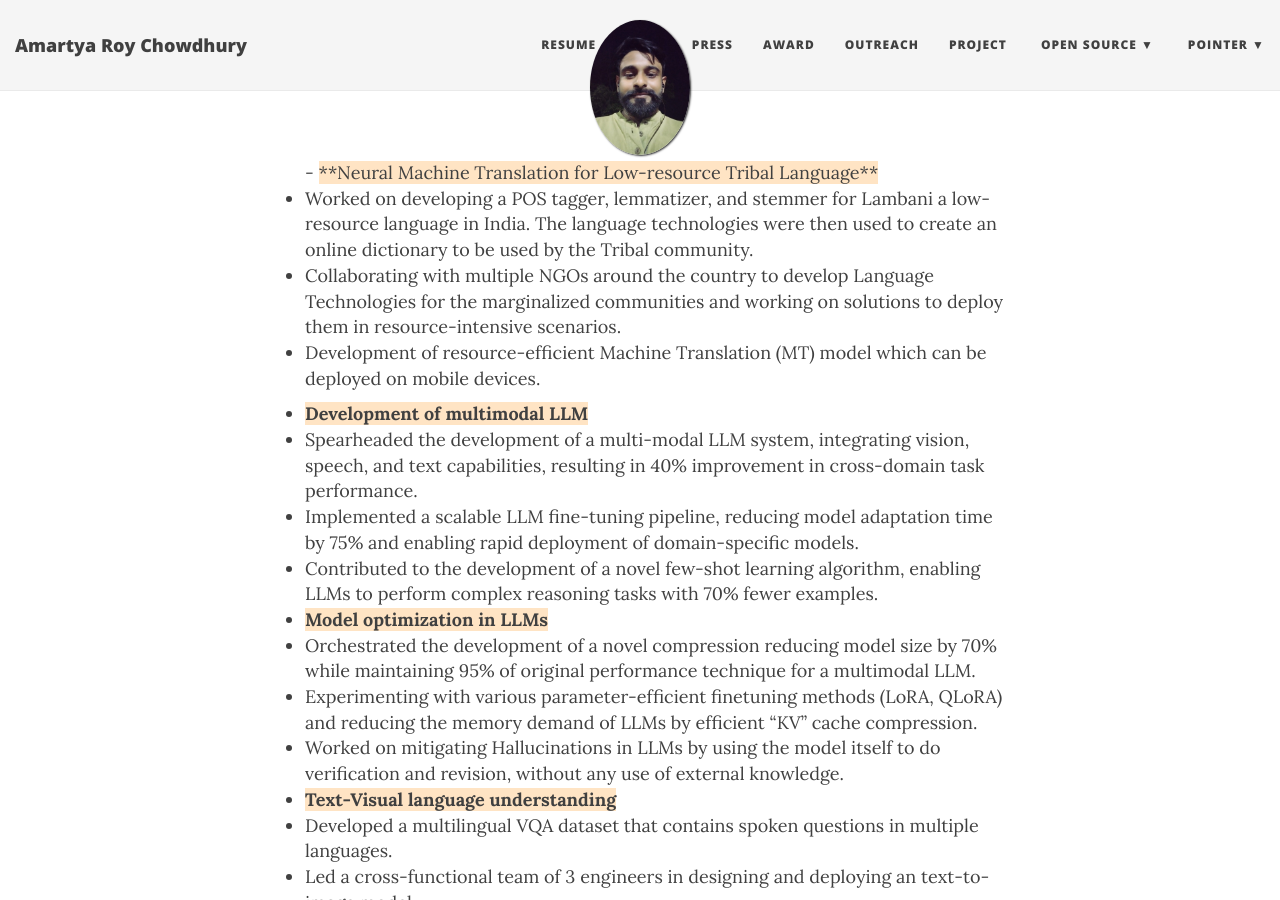
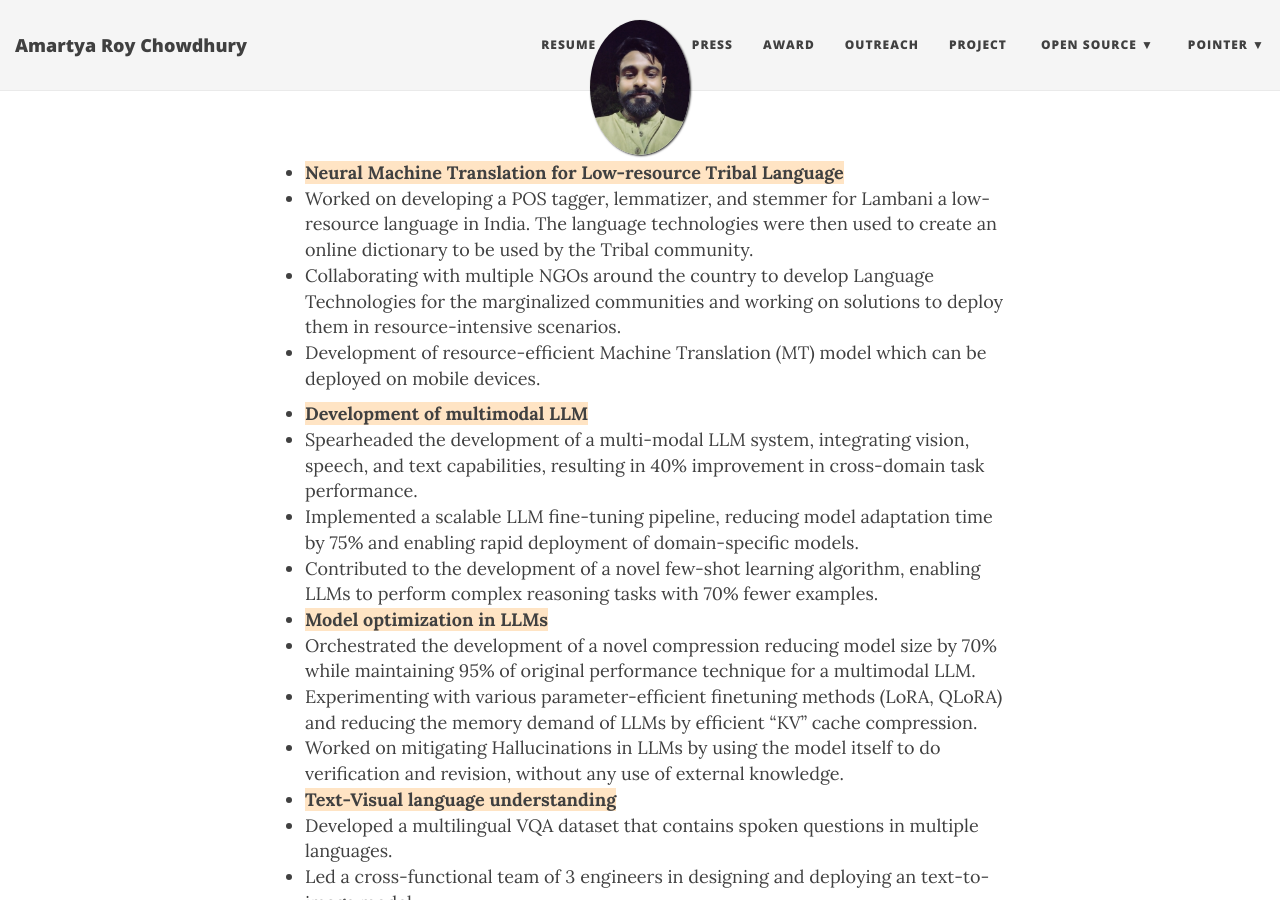
Before and after one commit to aquorio15/aquorio15.github.io, a Jekyll site: the page built from projects.md, in a window 1280 px wide and 900 px high. Built offline with Jekyll 4.4.1, drawn with Linux system fonts in a browser that asks for light colours; nearby versions of some CDN libraries.

Commit message:
Update projects.md

```diff
--- a/projects.md
+++ b/projects.md
@@ -3,7 +3,7 @@ layout: page
 title: ""
 ---
 <ul>
-- <span style="background-color: bisque">**Neural Machine Translation for Low-resource Tribal Language**</span>&nbsp;
+ <li><span style="background-color: bisque"><strong>Neural Machine Translation for Low-resource Tribal Language</strong></span>&nbsp;</li>
     <li>Worked on developing a POS tagger, lemmatizer, and stemmer for Lambani a low-resource language in India. The language technologies were then used to create an online dictionary to be used by the Tribal community.</li>
     <li>Collaborating with multiple NGOs around the country to develop Language Technologies for the marginalized communities and working on solutions to deploy them in resource-intensive scenarios.</li>
     <li>Development of resource-efficient Machine Translation (MT) model which can be deployed on mobile devices.</li>
```
